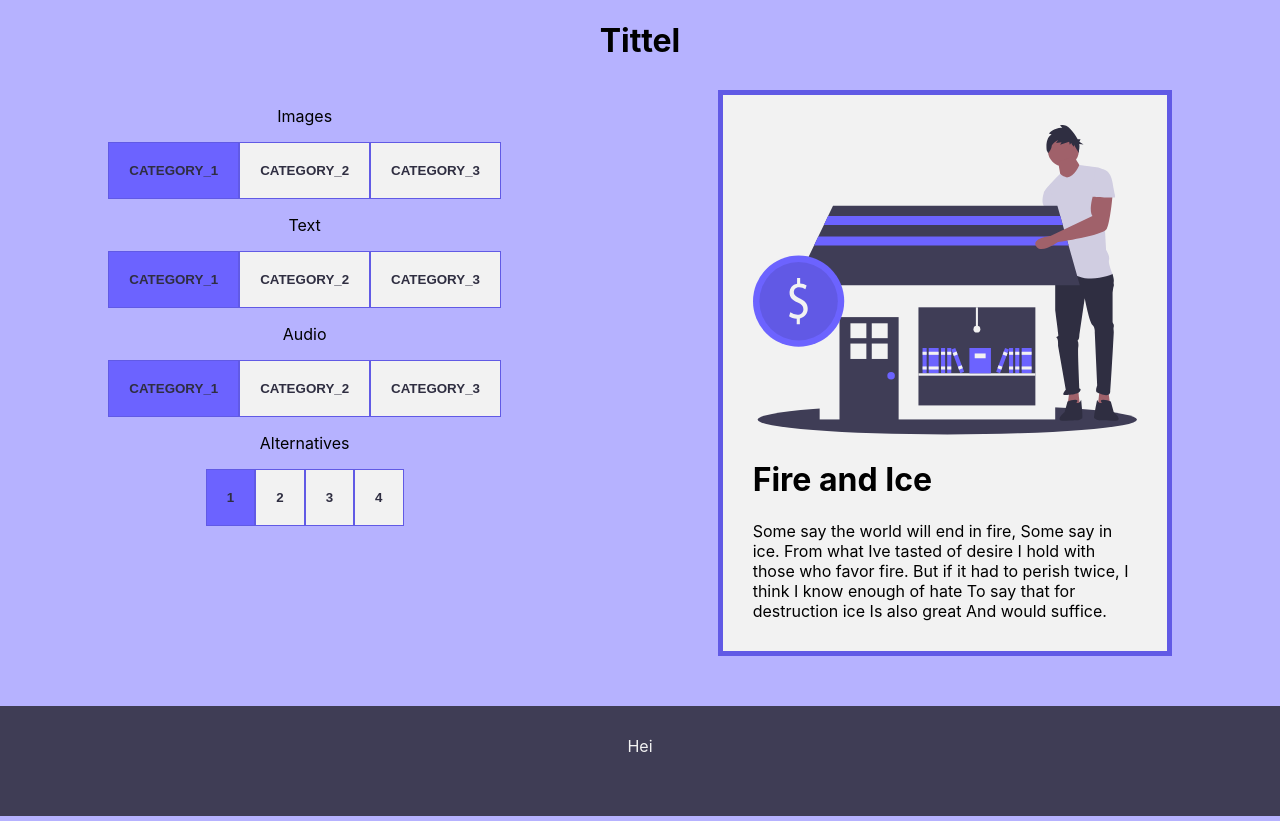
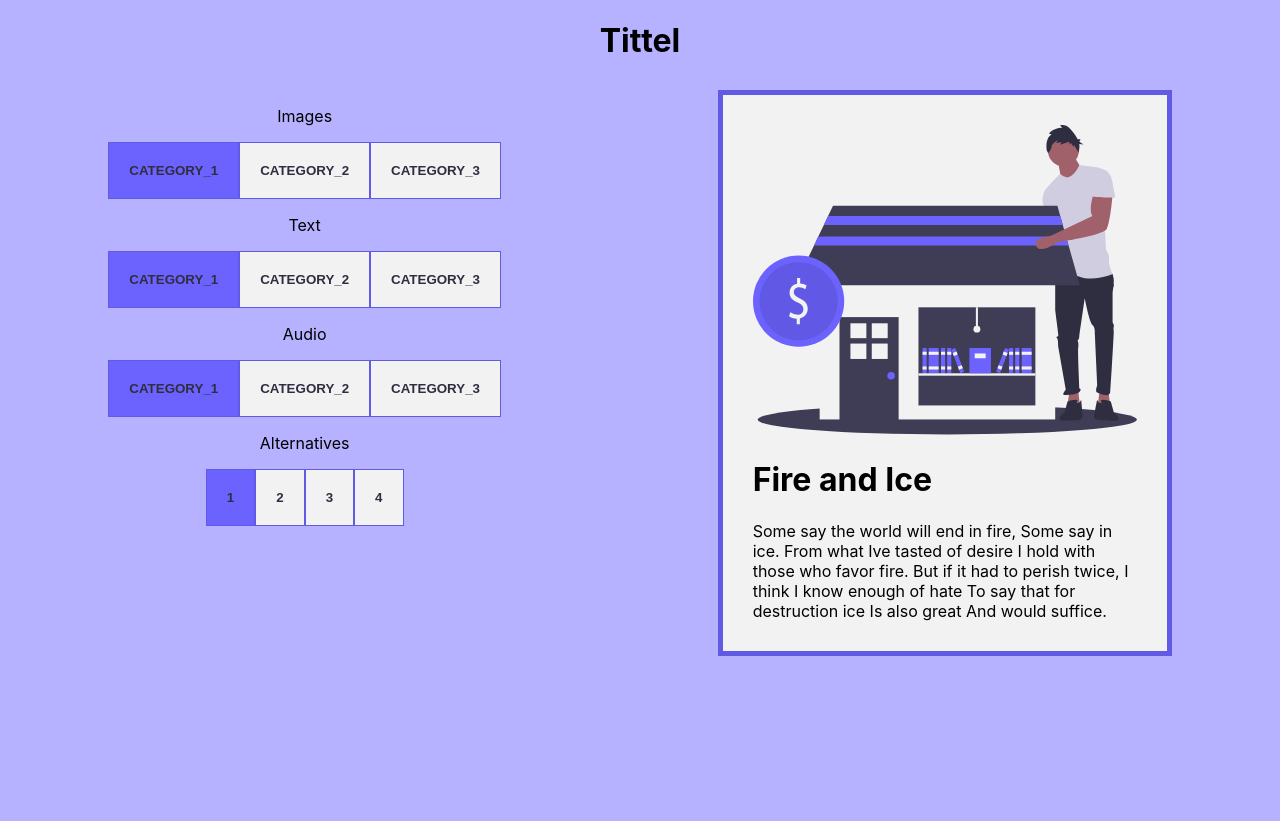
Before and after one commit to rotciw/P2-IT2810-Project-Purple, a React (Create React App) app in the folder exhibition-app/: page / in a window 1280 px wide. Built offline with nearby package versions, Linux system fonts and the light colour scheme.

Commit message:
remove footer

```diff
--- a/exhibition-app/src/components/app/App.css
+++ b/exhibition-app/src/components/app/App.css
@@ -5,8 +5,7 @@ html, body {
 }
 
 .appContainer {
-  /* padding: 15px; */
-  position: relative;
+  /* position: relative; */
 
 }
 
--- a/exhibition-app/src/components/app/App.js
+++ b/exhibition-app/src/components/app/App.js
@@ -2,7 +2,6 @@ import React, { Component } from 'react'
 import './App.css';
 import ButtonContainer from "../buttonContainer/ButtonContainer.js"
 import Showing from "../showing/Showing"
-import Footer from "../footer/Footer"
 
 export class App extends Component {
   constructor(props){
@@ -68,7 +67,6 @@ render(){
               <Showing ref="setCombination" />
             </div>
           </div>
-          <Footer> Hei</Footer>
         </div>
     );
   }
--- a/exhibition-app/src/components/footer/Footer.css
+++ /dev/null
@@ -1,15 +0,0 @@
-.footer {
-    background-color: #3F3D55;
-    color: #F2F2F2;
-    text-align: center;
-    position: relative;
-    left:0;
-    bottom:0;
-    right:0;
-    height: 50px;
-    padding: 30px 0 30px 0;
-    width: 100%;
-    margin-top: 50px;
-    /* align-self: flex-end; */
-    /* display: inline-block; */
-}
--- a/exhibition-app/src/components/footer/Footer.js
+++ /dev/null
@@ -1,12 +0,0 @@
-import React from 'react';
-import './Footer.css';
-
-function Footer ({children}) {
-        return (
-            <div className="footer">
-                { children }
-            </div>
-        );
-    }
-
-export default Footer;
```
